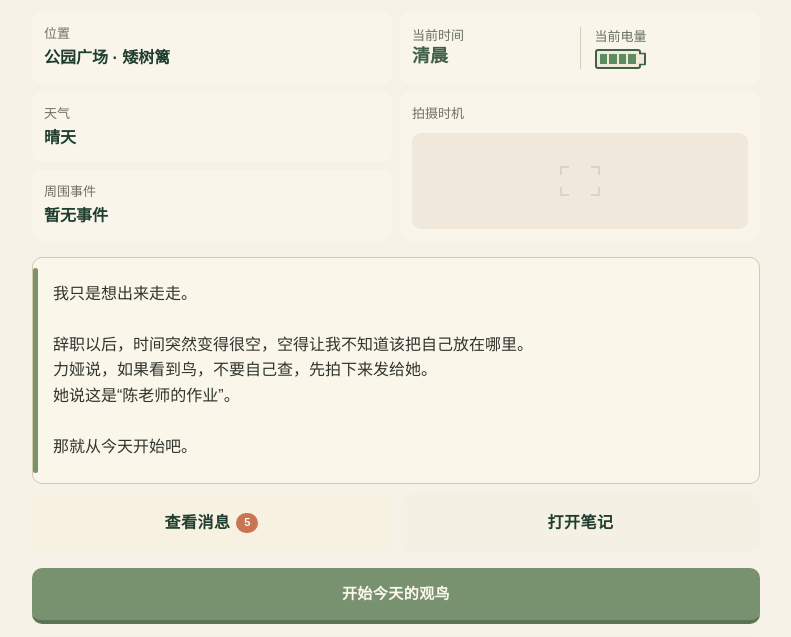
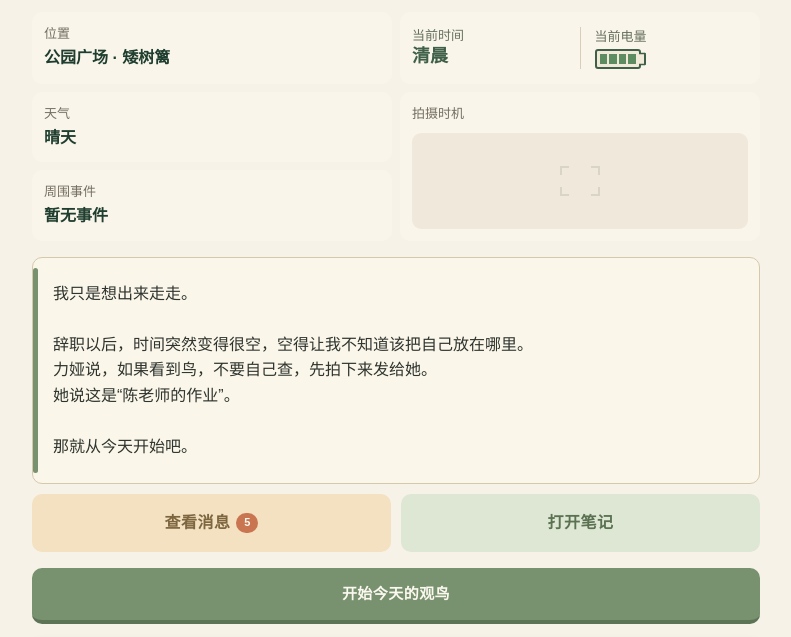
Before and after one commit to Weierkado/birdwatchMVP, a plain HTML site: page index.html in a window 1280 px wide. Shown: the part 91-728 px from the top of the page, without its empty margins (244-1035 px from the left). Drawn offline with Linux system fonts and the light colour scheme.

Commit message:
按钮颜色调整

```diff
--- a/styles/style.css
+++ b/styles/style.css
@@ -495,9 +495,9 @@ body {
 }
 
 .utility-actions .utility-message-button {
-  background: rgba(246, 234, 210, 0.22);
-  border-color: var(--btn-message-border);
-  color: var(--btn-message-text);
+  background: #f3e1c1;
+  border-bottom-color: #e1c793;
+  color: #7d663f;
 }
 
 .utility-actions .utility-message-button,
@@ -514,17 +514,17 @@ body {
 }
 
 .utility-actions .utility-guide-button {
-  background: rgba(231, 238, 220, 0.22);
-  border-color: var(--btn-guide-border);
-  color: var(--btn-guide-text);
+  background: #dee7d3;
+  border-bottom-color: #b6c5a3;
+  color: #5a7152;
 }
 
 .utility-actions .utility-message-button:hover {
-  background: rgba(246, 234, 210, 0.42);
+  background: #efd8ae;
 }
 
 .utility-actions .utility-guide-button:hover {
-  background: rgba(231, 238, 220, 0.42);
+  background: #d8e3cb;
 }
 
 .utility-actions .utility-message-button.is-active {
```
